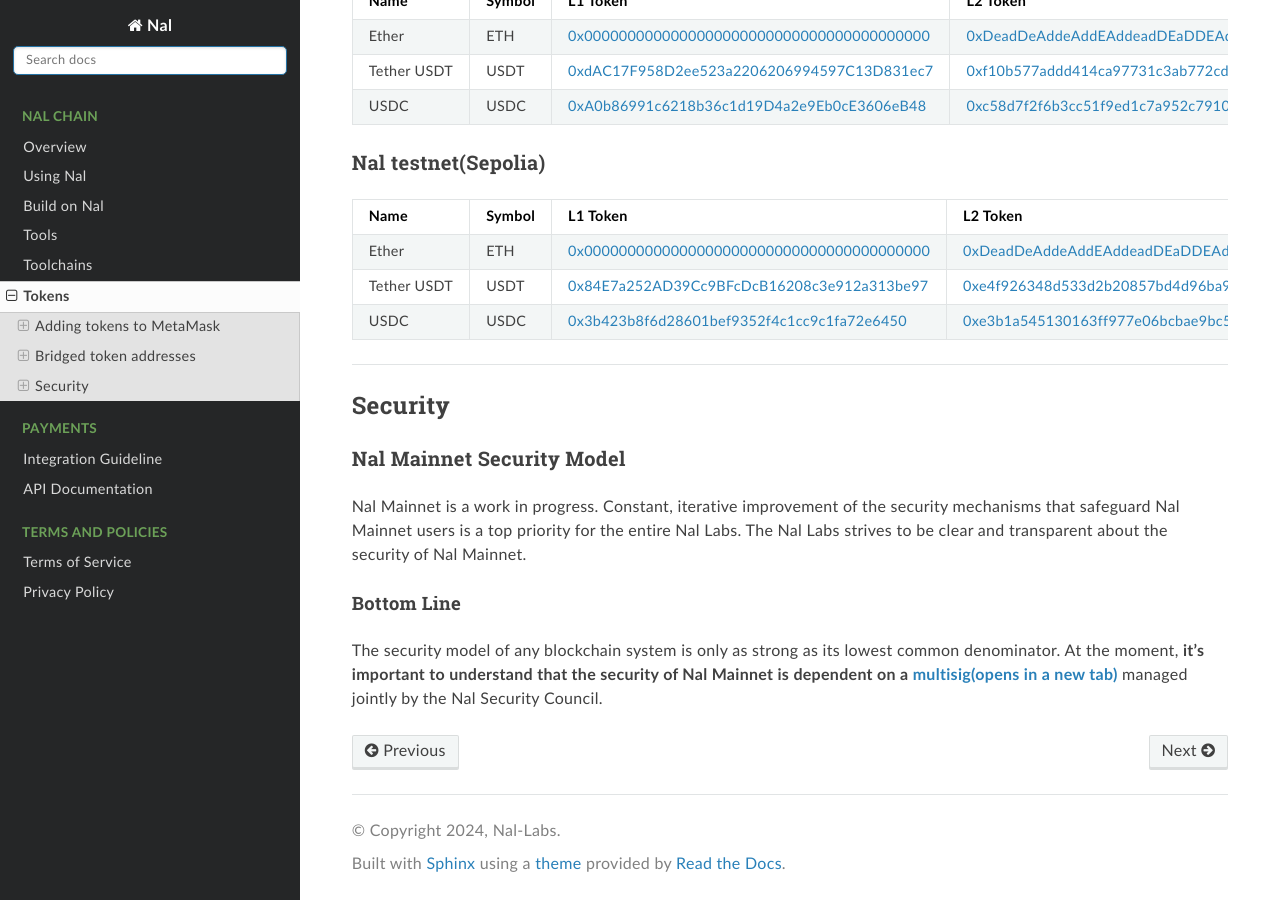
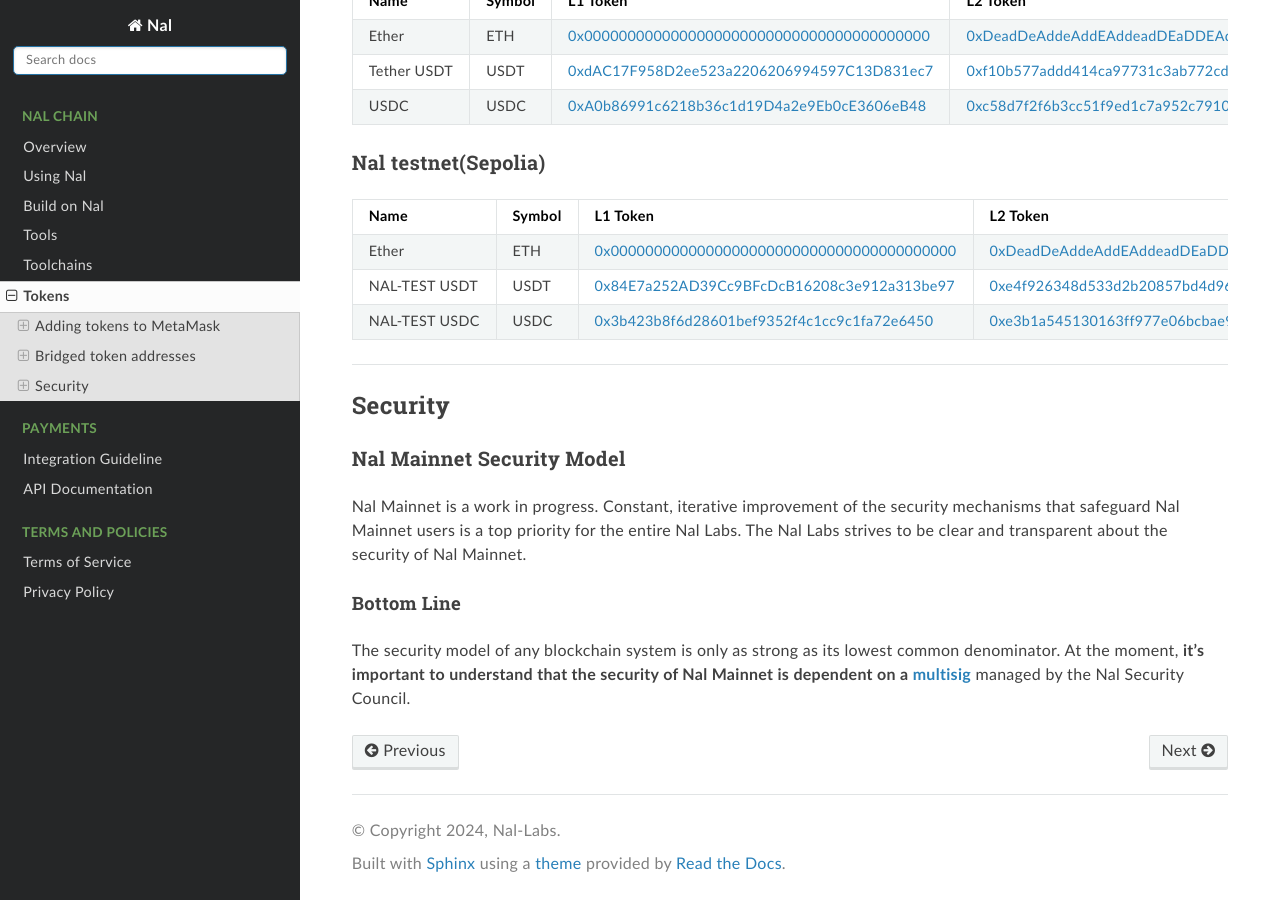
Before and after one commit to nal-labs/docs, a Sphinx documentation site: the page built from source/chain/Tokens.md, in a window 1280 px wide and 900 px high, scrolled down 2682 px. Built offline with Sphinx 7.4.7 and the Read the Docs theme 2.0.0, drawn with Linux system fonts in a browser that asks for light colours.

Commit message:
fix token name and safe account url

```diff
--- a/source/chain/Tokens.md
+++ b/source/chain/Tokens.md
@@ -60,8 +60,8 @@
 | Name | Symbol | L1 Token | L2 Token |
 | --- | --- | --- | --- |
 | Ether | ETH | [0x0000000000000000000000000000000000000000](https://sepolia.etherscan.io/address/0x0000000000000000000000000000000000000000) | [0xDeadDeAddeAddEAddeadDEaDDEAdDeaDDeAD0000](https://testnet-scan.nal.network/address/0xDeadDeAddeAddEAddeadDEaDDEAdDeaDDeAD0000) |
-| Tether USDT | USDT | [0x84E7a252AD39Cc9BFcDcB16208c3e912a313be97](https://sepolia.etherscan.io/token/0x84E7a252AD39Cc9BFcDcB16208c3e912a313be97) | [0xe4f926348d533d2b20857bd4d96ba92a4ceb9c15](https://testnet-scan.nal.network/token/0xe4f926348d533d2b20857bd4d96ba92a4ceb9c15) |
-| USDC | USDC | [0x3b423b8f6d28601bef9352f4c1cc9c1fa72e6450](https://sepolia.etherscan.io/token/0x3b423b8f6d28601bef9352f4c1cc9c1fa72e6450) | [0xe3b1a545130163ff977e06bcbae9bc55ec7ddaf6](https://testnet-scan.nal.network/token/0xe3b1a545130163ff977e06bcbae9bc55ec7ddaf6) |
+| NAL-TEST USDT | USDT | [0x84E7a252AD39Cc9BFcDcB16208c3e912a313be97](https://sepolia.etherscan.io/token/0x84E7a252AD39Cc9BFcDcB16208c3e912a313be97) | [0xe4f926348d533d2b20857bd4d96ba92a4ceb9c15](https://testnet-scan.nal.network/token/0xe4f926348d533d2b20857bd4d96ba92a4ceb9c15) |
+| NAL-TEST USDC | USDC | [0x3b423b8f6d28601bef9352f4c1cc9c1fa72e6450](https://sepolia.etherscan.io/token/0x3b423b8f6d28601bef9352f4c1cc9c1fa72e6450) | [0xe3b1a545130163ff977e06bcbae9bc55ec7ddaf6](https://testnet-scan.nal.network/token/0xe3b1a545130163ff977e06bcbae9bc55ec7ddaf6) |
 
 ------
 
@@ -73,4 +73,4 @@
 
 #### Bottom Line
 
-The security model of any blockchain system is only as strong as its lowest common denominator. At the moment, **it's important to understand that the security of Nal Mainnet is dependent on a [multisig(opens in a new tab)](https://etherscan.io/address/0x3Da41e13c9a01a20a91B1d9603357d0d89BEBfAe)** managed jointly by the Nal Security Council.
+The security model of any blockchain system is only as strong as its lowest common denominator. At the moment, **it's important to understand that the security of Nal Mainnet is dependent on a [multisig](https://etherscan.io/address/0x3Da41e13c9a01a20a91B1d9603357d0d89BEBfAe)** managed by the Nal Security Council.
```
